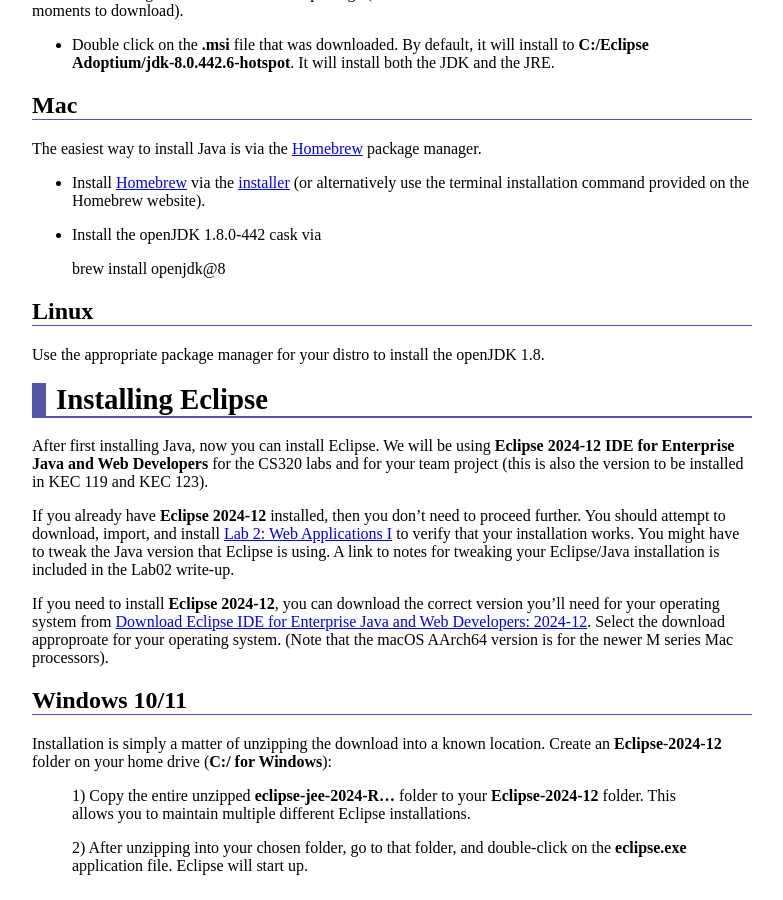
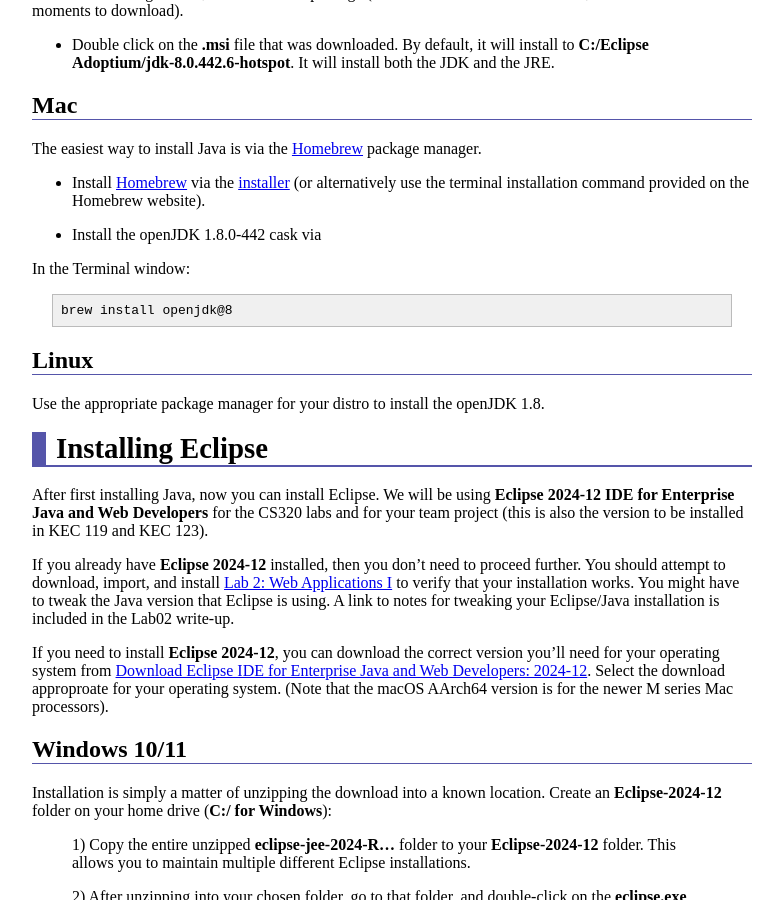
Before and after one commit to ycpcs/cs320-spring2025, a Jekyll site: the page built from labs/Eclipse-Java-Installation.md, in a window 1280 px wide and 900 px high, scrolled down 637 px. Shown: the whole window, without its empty margins (248-1031 px from the left). Built offline with Jekyll 4.4.1, drawn with Linux system fonts in a browser that asks for light colours.

Commit message:
update instructions
update instructions

```diff
--- a/labs/Eclipse-Java-Installation.md
+++ b/labs/Eclipse-Java-Installation.md
@@ -39,6 +39,8 @@ The easiest way to install Java is via the [Homebrew](https://brew.sh/) package
 
 * Install the openJDK 1.8.0-442 cask via
 
+In the Terminal window:
+
     brew install openjdk@8
 
 Linux
```
